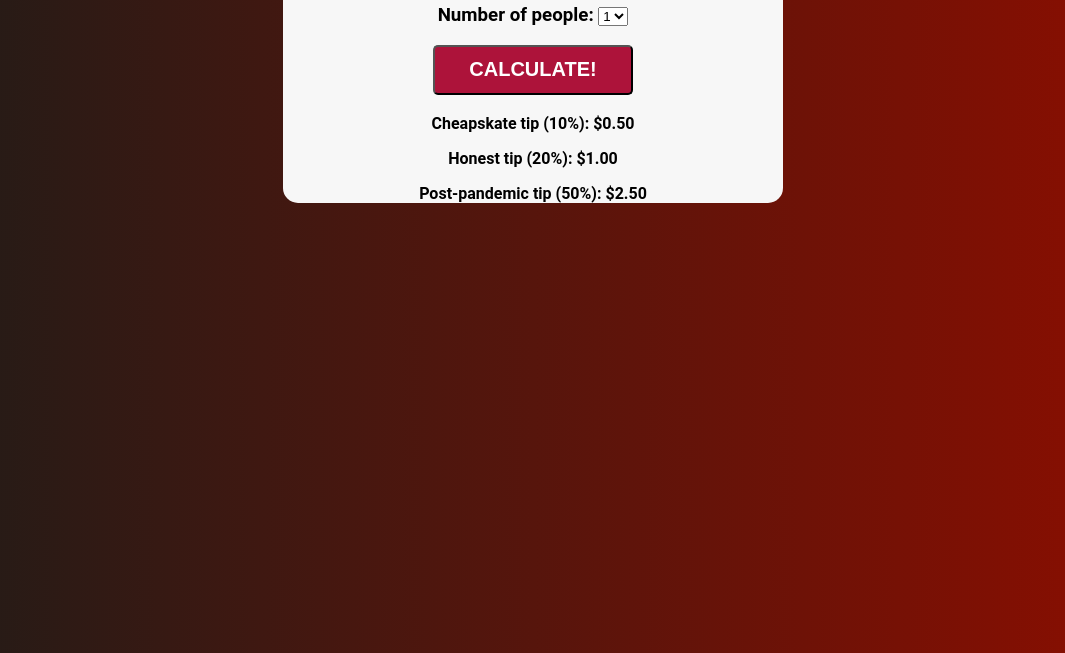
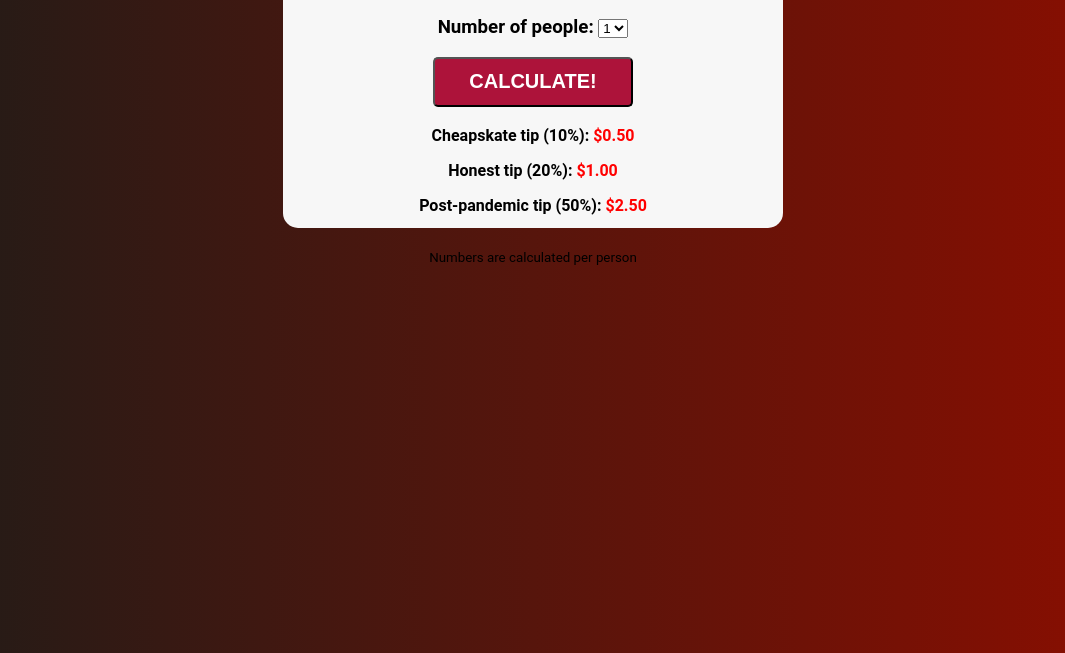
Before and after one commit to hibenca/Tip-Calculator, a plain HTML site: page index.html in a window 1280 px wide. Both pictures are taken after typing "5" into the empty fields and a click on the button "CALCULATE!". Shown: the part 147-800 px from the top of the page, without its empty margins (107-1172 px from the left). Drawn offline with Linux system fonts and the light colour scheme.

Commit message:
Updated styling and README

```diff
--- a/index.html
+++ b/index.html
@@ -49,8 +49,9 @@
                     <output id="results3"></output>
                 </label>
             </p>
+            <br>
+            <sub>Numbers are calculated per person</sub>
         </div>
-
     </div>
 
 
--- a/styles.css
+++ b/styles.css
@@ -8,7 +8,7 @@ body {
 
 #container {
     background: #f7f7f7;
-    height: 300px;
+    height: 325px;
     max-width: 500px;
     margin: 50px auto;
     border-radius: 15px;
@@ -34,6 +34,7 @@ button:hover {
 h1 {
     color: white;
     background: blue;
+    height: 50px;
     border-top-left-radius: 15px;
     border-top-right-radius: 15px;
 }
@@ -41,3 +42,7 @@ h1 {
 p {
     font-weight: bold;
 }
+
+#results1, #results2, #results3 {
+    color: red;
+}
```
Also changed, not shown: 1 other file.
